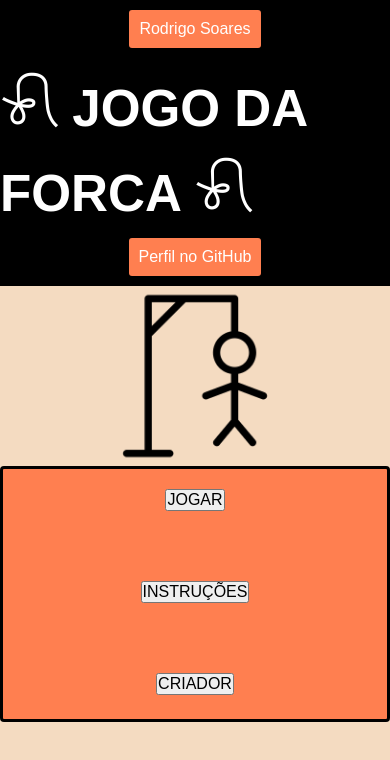
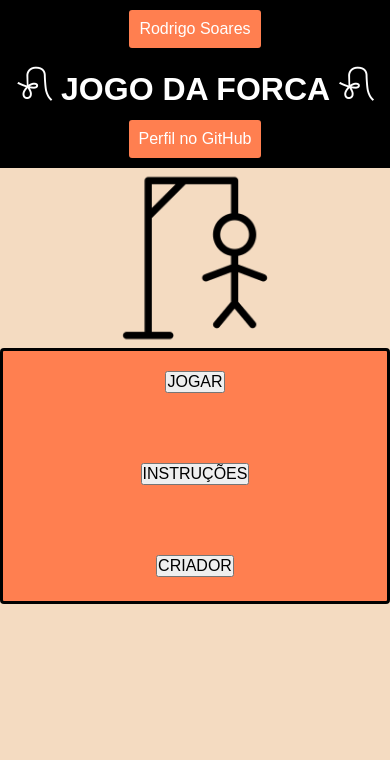
Before and after one commit to 1RodrigoSoares/Jogo-da-Forca-JS-, a plain HTML site: page index.html in a window 390 px wide. Drawn offline with Linux system fonts and the light colour scheme.

Commit message:
Novamente uma mudança na responsividade

```diff
--- a/estilos/stylePag1.css
+++ b/estilos/stylePag1.css
@@ -29,7 +29,7 @@
     font-size: 2.0rem;
 }
 
-@media screen and (max-width:600px){
+@media screen and (max-width:635px){
     .header{
         justify-content: center;
 
@@ -48,7 +48,7 @@
         margin: 0;
     }
     #titulo{
-        font-size: 3.2rem;
+        font-size: 2rem;
     }
 }
 
```
